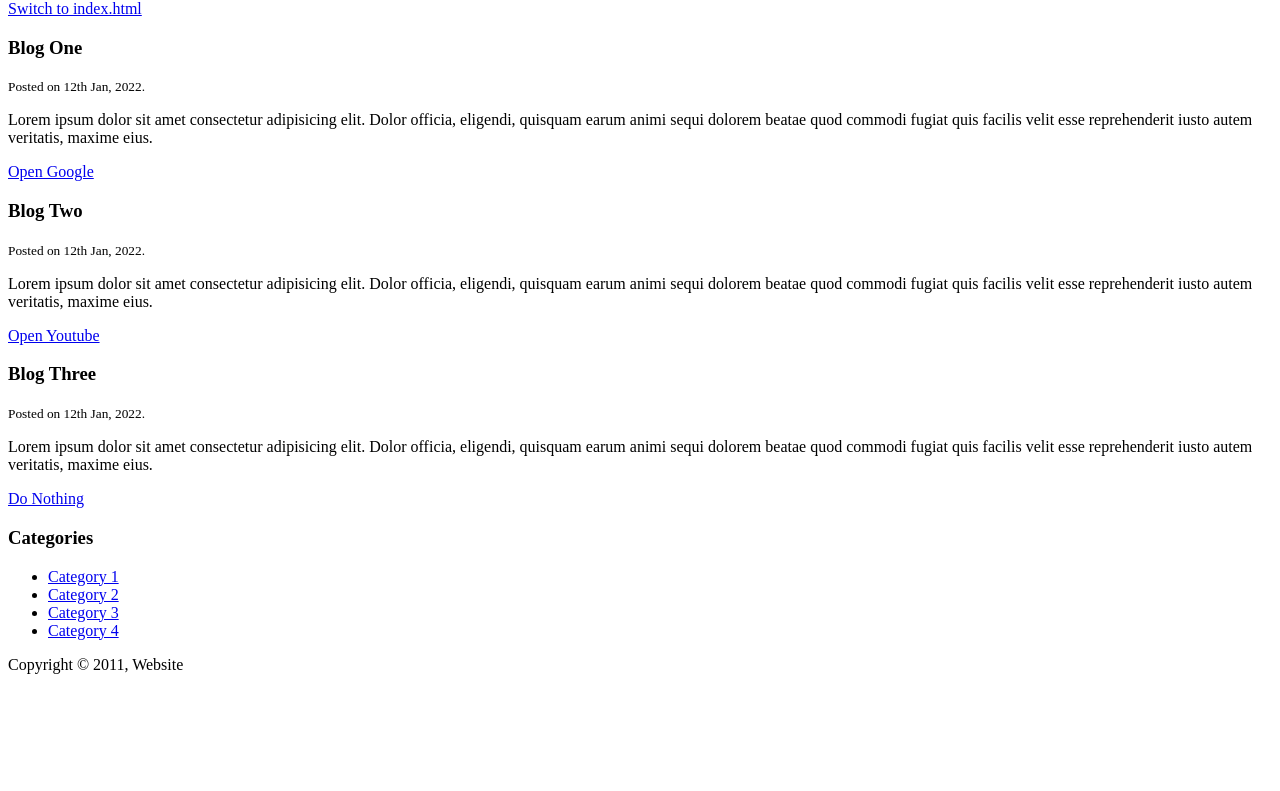
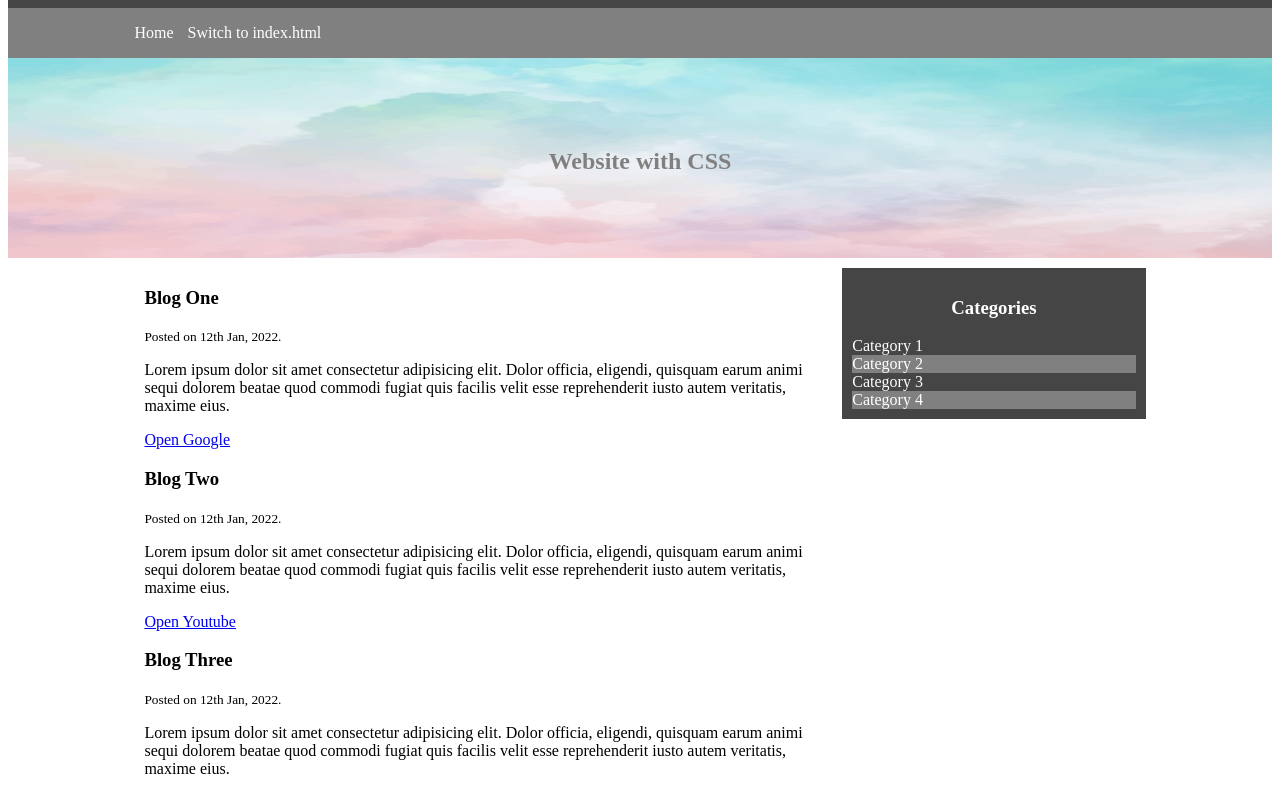
Before and after one commit to Gopi-Savaliya/HtmlWithCSS, a plain HTML site: page website.html in a window 1280 px wide. Shown: the part 80-871 px from the top of the page. Before the commit the page ends 800 px from the top, so only its background shows below. Drawn offline with Linux system fonts and the light colour scheme.

Commit message:
Created css files

```diff
--- /dev/null
+++ b/css/indexStyle.css
@@ -0,0 +1,80 @@
+.container {
+    background-color:lightgray;
+    color:darkslategray;
+    font: normal 16px arial;
+    margin: auto;
+    width: 33%;
+    border: 3px black solid;
+    padding: 10px 30px;
+}
+
+.container h2{
+    text-transform: uppercase;
+    text-decoration: underline;
+    text-align: center;
+    font-weight: bold;
+}
+
+.container table{
+    align-content: center;
+}
+
+a{
+    text-decoration: none;
+}
+
+a:hover{
+    color: green;
+}
+
+a:active{
+    color: red;
+}
+
+a:visited{
+    color: brown;
+}
+
+.formContent{
+    margin: auto;
+    width: 25%;
+    align-content: center;
+    background: url('../images/bg.jpeg');
+    background-repeat: no-repeat;
+    background-size: 100% 100%;
+    padding: 20px 30px;
+}
+
+.formContent h1{
+    text-align: center;
+    color:darkslategray;
+}
+
+.formContent .formElement{
+    padding-bottom: 20px;
+    color:darkslategray;
+}
+
+.formContent .formElement label{
+    display: block;
+    margin-bottom: 2px;
+}
+
+.formContent .formElement input[type="text"], input[type="number"], input[type="email"], textarea{
+    padding: 5px;
+    width: 100%;
+    border-radius: 8px;
+    border: darkslategray 1px solid;
+}
+
+.button {
+    background-color: darkslategray;
+    color: white;
+    padding: 10px;
+    border: none;
+    border-radius: 5px;
+}
+
+.button:hover{
+    background-color: blue;
+}
--- /dev/null
+++ b/css/websiteStyle.css
@@ -0,0 +1,104 @@
+.container{
+    width: 80%;
+    margin: auto;
+    overflow: hidden;
+}
+
+#mainHeader{
+    background-color: rgb(70, 69, 69);
+    color: white;
+}
+
+#navbar{
+    background-color: grey;
+    color: white;
+}
+
+#navbar ul{
+    padding: 0;
+    list-style: none;
+}
+
+#navbar li{
+    display: inline;
+}
+
+#navbar a{
+    color: white;
+    text-decoration: none;
+    padding-right: 10px;
+}
+
+#sectionContainer{
+    background: url('../images/bg.jpeg');
+    min-height: 200px;
+    background-repeat: no-repeat;
+    background-size: 100% 100%;
+    text-align: center;
+}
+
+#sectionContainer .container h1{
+    margin-top: 90px;
+    color: grey;
+    font-style: 20px;
+}
+
+#mainSection{
+    float: left;
+    width: 70%;
+    padding: 10px;
+    box-sizing: border-box;
+}
+
+#asideContainer{
+    float: left;
+    width: 30%;
+    background-color: rgb(70, 69, 69);
+    color: white;
+    padding: 10px;
+    box-sizing: border-box;
+    margin-top: 10px;
+}
+
+#asideContainer h3{
+    text-align: center;
+}
+
+.list{
+    padding: 0;
+    list-style: none;
+    margin: 0;
+}
+
+.list li:nth-child(even){
+    background-color: grey;
+}
+
+.list a{
+    color: white;
+    text-decoration: none;
+}
+
+.list a:hover{
+    color: blue;
+}
+
+#mainFooter{
+    background-color: rgb(70, 69, 69);
+    color: white;
+    text-align: center;
+    padding: 20px;
+    margin-top: 20px;
+}
+
+@media(max-width: 600px){
+    #mainSection{
+        float:none;
+        width: 100%;
+    }
+
+    #asideContainer{
+        float: none;
+        width: 100%;
+    }
+}
--- a/website.html
+++ b/website.html
@@ -2,30 +2,47 @@
 <html>
     <head>
         <title>Website</title>
+        <link rel="stylesheet" type="text/css" href="css/websiteStyle.css" />
     </head>
     <body>
-        <header>
+        <header id="mainHeader">
+            <div class="container">
                 <h1>My website</h1>
+            </div>
         </header>
 
-        <a href="index.html">Switch to index.html</a>
+        <nav id="navbar">
+            <div class="container">
+                <ul>
+                    <li><a href="#">Home</a></li>
+                    <li><a href="index.html">Switch to index.html</a></li>
+                </ul>
+            </div>
+        </nav>
 
-        <section>
-            <article class="article">
+        <section id="sectionContainer">
+            <div class="container">
+                <h1>Website with CSS</h1>
+            </div>
+        </section>
+
+        <div class="container">
+            <section id="mainSection">
+                <article class="articleContainer">
                     <h3>Blog One</h3>
                     <small>Posted on 12th Jan, 2022.</small>
                     <p>Lorem ipsum dolor sit amet consectetur adipisicing elit. Dolor officia, eligendi, quisquam earum animi sequi dolorem beatae quod commodi fugiat quis facilis velit esse reprehenderit iusto autem veritatis, maxime eius.</p>
                     <a href="https://www.google.com" target="_blank">Open Google</a>
                 </article>
 
-            <article class="article">
+                <article class="articleContainer">
                     <h3>Blog Two</h3>
                     <small>Posted on 12th Jan, 2022.</small>
                     <p>Lorem ipsum dolor sit amet consectetur adipisicing elit. Dolor officia, eligendi, quisquam earum animi sequi dolorem beatae quod commodi fugiat quis facilis velit esse reprehenderit iusto autem veritatis, maxime eius.</p>
                     <a href="https://www.youtube.com" target="_blank">Open Youtube</a>
                 </article>
 
-            <article class="article">
+                <article class="articleContainer">
                     <h3>Blog Three</h3>
                     <small>Posted on 12th Jan, 2022.</small>
                     <p>Lorem ipsum dolor sit amet consectetur adipisicing elit. Dolor officia, eligendi, quisquam earum animi sequi dolorem beatae quod commodi fugiat quis facilis velit esse reprehenderit iusto autem veritatis, maxime eius.</p>
@@ -33,17 +50,18 @@
                 </article>
             </section>
 
-        <aside>
+            <aside id="asideContainer">
                 <h3>Categories</h3>
-            <ul>
+                <ul class="list">
                     <li><a href="#">Category 1</a></li>
                     <li><a href="#">Category 2</a></li>
                     <li><a href="#">Category 3</a></li>
                     <li><a href="#">Category 4</a></li>
                 </ul>
             </aside>
+        </div>
 
-        <footer>
+        <footer id="mainFooter">
             <p>Copyright &copy; 2011, Website</p>
         </footer>
     </body>
```
Also changed, not shown: index.html (+24 -19 lines), css/style.css (deleted), images/bg.jpeg (added). Lines whose indentation alone changed are shown as unchanged.
